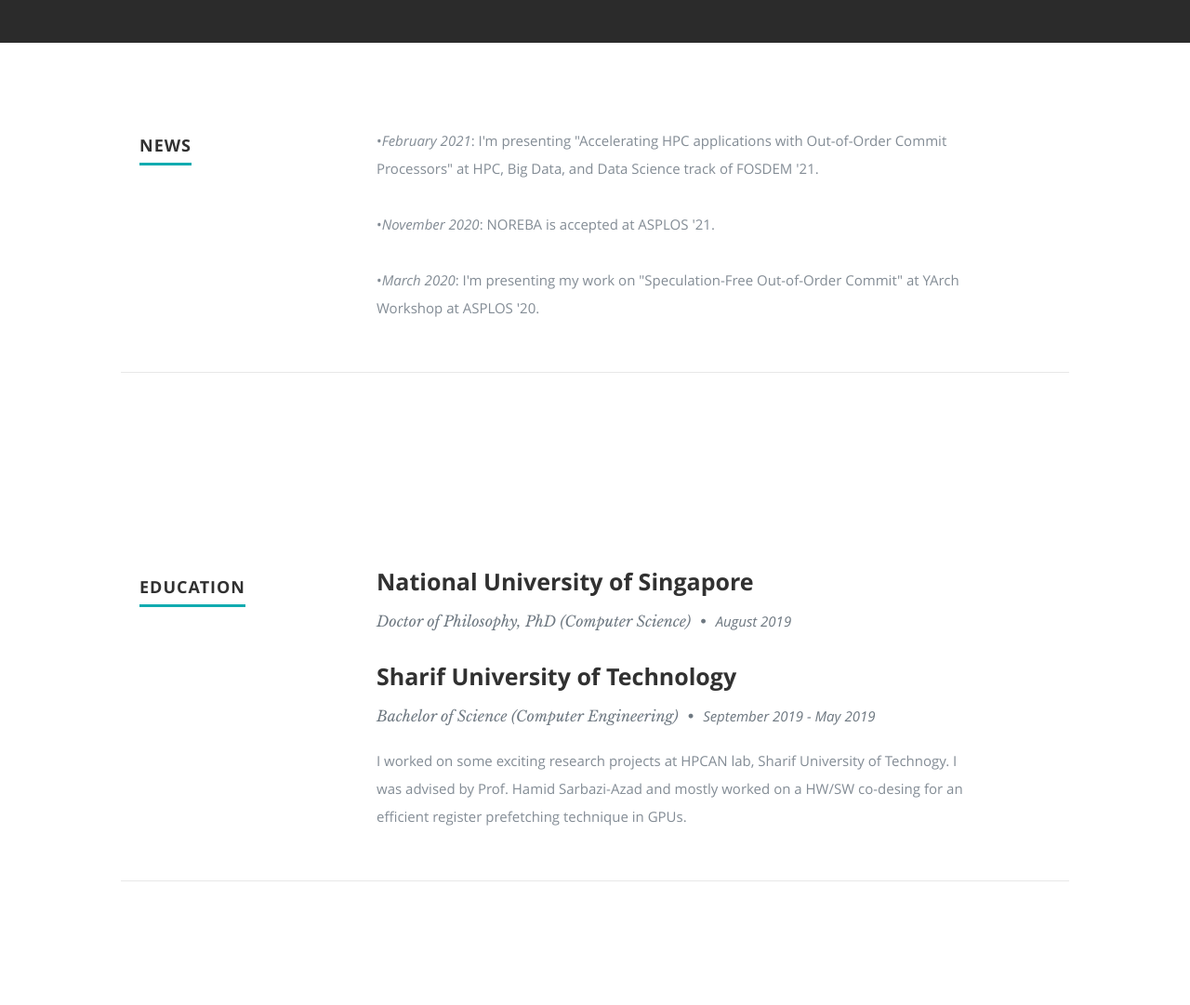
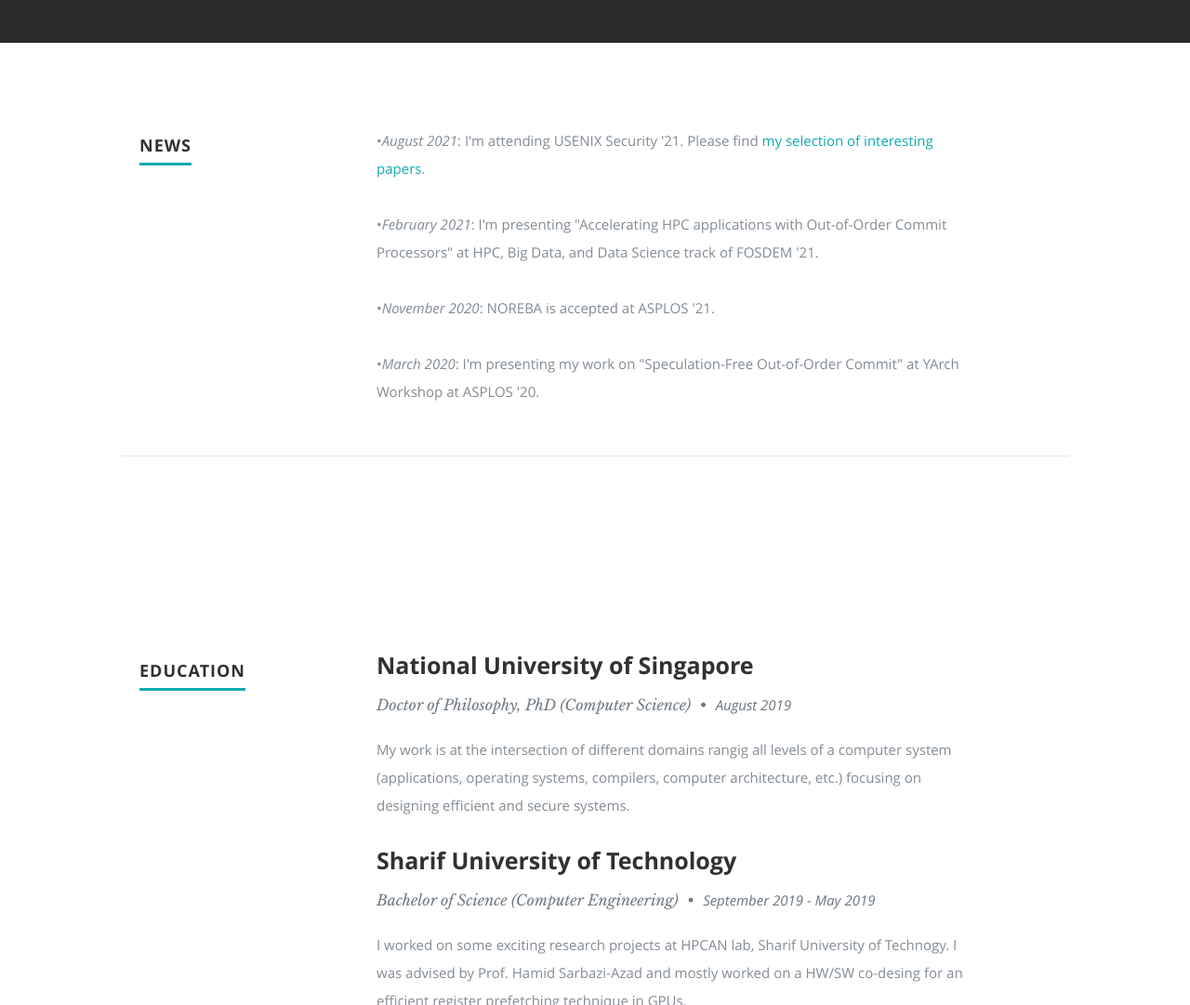
Before and after one commit to hajiabadi/hajiabadi.github.io, a plain HTML site: page index.html in a window 1280 px wide. Shown: the part 1300-2381 px from the top of the page at 93% size. Drawn offline with nearby package versions, Linux system fonts and the light colour scheme.

Commit message:
Update index.html

```diff
--- a/index.html
+++ b/index.html
@@ -125,6 +125,8 @@
 
    </section> <!-- About Section End-->
 
+   <!-- News Section
+   ================================================== -->
    <section id="news">
         <div class="row news">
 
@@ -134,6 +136,13 @@
 
 	   <div class="nine columns main-col">
 
+	   <div class="row item">
+               <div class="twelve columns">
+                  <p><span>&bull;</span><em class="date">August 2021</em>:
+			  I'm attending USENIX Security '21. Please find <a href="USENIX_Sec21_Ali.pdf">my selection of interesting papers</a>.
+                  </p>
+               </div>
+            </div> <!-- item end -->
 	   <div class="row item">
                <div class="twelve columns">
                   <p><span>&bull;</span><em class="date">February 2021</em>:
@@ -182,8 +191,7 @@
                   <h3>National University of Singapore</h3>
                   <p class="info">Doctor of Philosophy, PhD (Computer Science) <span>&bull;</span> <em class="date">August 2019</em></p>
 
-                  <p>
-
+                  <p>My work is at the intersection of different domains rangig all levels of a computer system (applications, operating systems, compilers, computer architecture, etc.) focusing on designing efficient and secure systems.
                   </p>
 
                </div>
```
